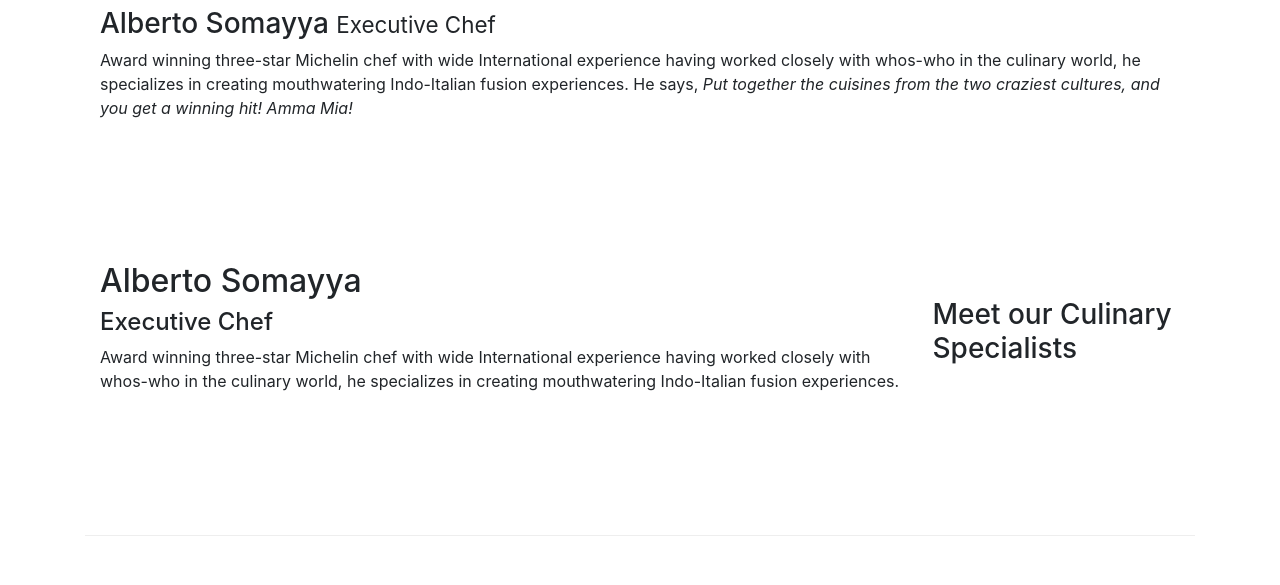
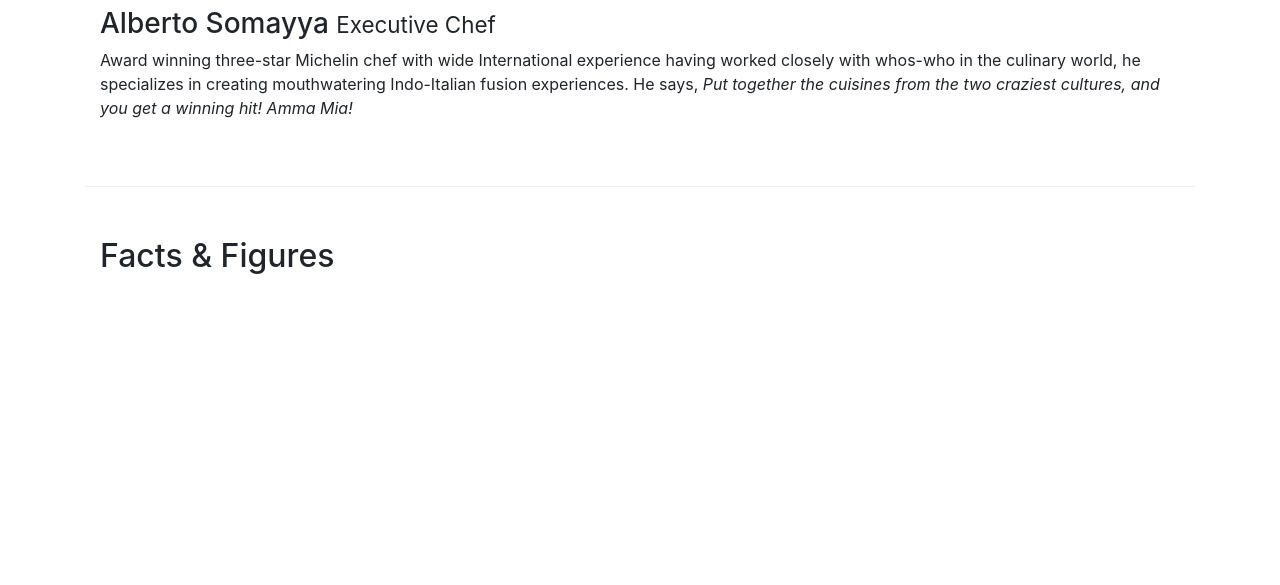
Before and after one commit to codershona/restaurant_site, a website: page aboutus.html in a window 1280 px wide. Shown: the part 1280-1865 px from the top of the page. Drawn offline with nearby package versions, Linux system fonts and the light colour scheme.

```diff
--- a/aboutus.html
+++ b/aboutus.html
@@ -102,9 +102,7 @@
 
 
         <div class="row row-content align-items-center">
-            <!-- <div class="col-12 col-sm-4 order-sm-last col-md-3">
-                <h3>This Month's Promotions</h3>
-            </div> -->
+
             <div class="col col-sm order-sm-first col-md">
                <h2>Corporate Leadership</h2>
                 <h3>Peter Pan <small>Chief Epicurious Officer</small></h3>
@@ -116,18 +114,20 @@
                 <h3>Alberto Somayya <small>Executive Chef</small></h3>
                 <p class="d-none d-sm-block">Award winning three-star Michelin chef with wide International experience having worked closely with whos-who in the culinary world, he specializes in creating mouthwatering Indo-Italian fusion experiences. He says, <em>Put together the cuisines from the two craziest cultures, and you get a winning hit! Amma Mia!</em></p>
         </div>
+    </div>
 
-        <div class="row row-content align-items-center">
-            <div class="col-12 col-sm-4 order-sm-last col-md-3">
-                <h3>Meet our Culinary Specialists</h3>
-            </div>
-            <div class="col col-sm order-sm-first col-md">
-                <h2>Alberto Somayya</h2>
-                <h4>Executive Chef</h4>
-                <p class="d-none d-sm-block">Award winning three-star Michelin chef with wide International experience having worked closely with whos-who in the culinary world, he specializes in creating mouthwatering Indo-Italian fusion experiences.
-                </p>
-            </div>
-        </div>
+    <div class="row row-content">
+         <div class="col-12 col-sm-9">
+            <h2>Facts &amp; Figures</h2>
+
+
+    </div>
+
+    <div class="col-12 col-sm-3"></div>
+
+
+    </div>
+
     </div>
 
     <footer class="footer">
```
